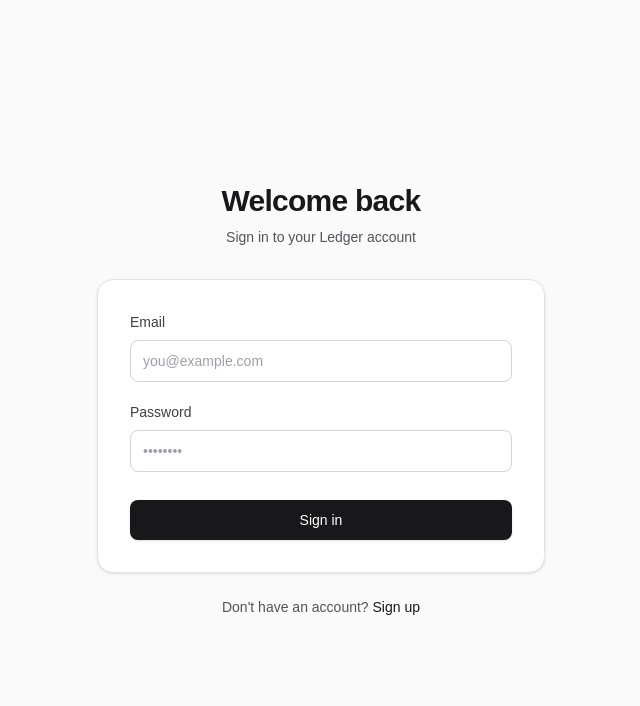
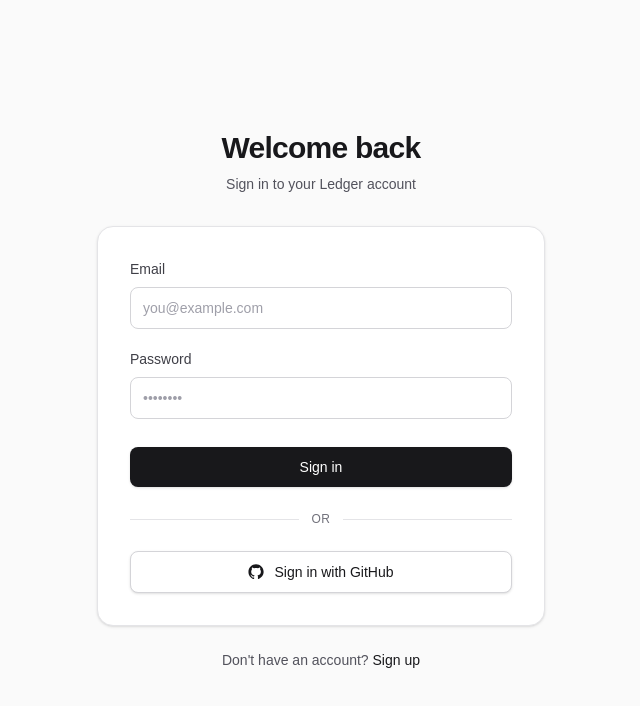
Before and after one commit to Enzo1745/ledger-finance-tracker, a Next.js app: page /login in a window 1280 px wide. Shown: the top 706 px of the page, without its empty margins (319-959 px from the left). Built offline with nearby package versions, Linux system fonts and the light colour scheme.

Commit message:
feat: add GitHub OAuth login

```diff
--- a/src/app/auth/confirm/route.ts
+++ b/src/app/auth/confirm/route.ts
@@ -3,6 +3,18 @@
 
 export async function GET(request: Request) {
   const { searchParams } = new URL(request.url);
+  // Case 1 : auth with GitHub
+  const code = searchParams.get("code");
+  if (code) {
+    const supabase = await createClient();
+    const { error } = await supabase.auth.exchangeCodeForSession(code);
+    if (!error)
+      return NextResponse.redirect(new URL("/dashboard", request.url));
+    return NextResponse.redirect(
+      new URL("/login?error=Could not confirm github", request.url),
+    );
+  }
+  // Case 2 : auth with mail
   const token_hash = searchParams.get("token_hash");
   const type = searchParams.get("type");
   if (token_hash && type) {
--- /dev/null
+++ b/src/app/auth/github/route.ts
@@ -0,0 +1,16 @@
+import { createClient } from "@/lib/supabase/server";
+import { NextResponse } from "next/server";
+
+export async function GET(request: Request) {
+  const supabase = await createClient();
+  const { data } = await supabase.auth.signInWithOAuth({
+    provider: "github",
+    options: {
+      redirectTo: `${new URL(request.url).origin}/auth/confirm`,
+    },
+  });
+  if (data.url) return NextResponse.redirect(data.url);
+  return NextResponse.redirect(
+    new URL("/login?error=OAuth failed", request.url),
+  );
+}
--- a/src/app/login/page.tsx
+++ b/src/app/login/page.tsx
@@ -82,6 +82,28 @@
               Sign in
             </button>
           </form>
+
+          <div className="my-6 flex items-center gap-3">
+            <div className="h-px flex-1 bg-zinc-200 dark:bg-zinc-800" />
+            <span className="text-xs font-medium uppercase tracking-wider text-zinc-500 dark:text-zinc-400">
+              or
+            </span>
+            <div className="h-px flex-1 bg-zinc-200 dark:bg-zinc-800" />
+          </div>
+
+          <a
+            href="/auth/github"
+            className="inline-flex w-full items-center justify-center gap-2.5 rounded-lg border border-zinc-300 bg-white px-4 py-2.5 text-sm font-medium text-zinc-900 shadow-sm transition-colors hover:bg-zinc-50 focus:outline-none focus:ring-2 focus:ring-zinc-900 focus:ring-offset-2 focus:ring-offset-white active:bg-zinc-100 dark:border-zinc-700 dark:bg-zinc-900 dark:text-zinc-100 dark:hover:bg-zinc-800 dark:focus:ring-zinc-100 dark:focus:ring-offset-zinc-900"
+          >
+            <svg
+              viewBox="0 0 24 24"
+              aria-hidden="true"
+              className="h-4 w-4 fill-current"
+            >
+              <path d="M12 .5C5.73.5.67 5.56.67 11.83c0 5.02 3.25 9.27 7.76 10.77.57.1.78-.25.78-.55 0-.27-.01-1-.02-1.96-3.16.69-3.83-1.52-3.83-1.52-.52-1.31-1.26-1.66-1.26-1.66-1.03-.7.08-.69.08-.69 1.14.08 1.74 1.17 1.74 1.17 1.01 1.74 2.66 1.24 3.31.95.1-.74.4-1.24.72-1.53-2.52-.29-5.17-1.26-5.17-5.6 0-1.24.44-2.25 1.17-3.04-.12-.29-.51-1.44.11-3 0 0 .96-.31 3.14 1.16.91-.25 1.89-.38 2.86-.38.97 0 1.95.13 2.86.38 2.18-1.47 3.14-1.16 3.14-1.16.62 1.56.23 2.71.11 3 .73.79 1.17 1.8 1.17 3.04 0 4.35-2.66 5.31-5.19 5.59.41.35.77 1.05.77 2.11 0 1.52-.01 2.75-.01 3.12 0 .3.21.66.79.55 4.51-1.5 7.75-5.75 7.75-10.77C23.33 5.56 18.27.5 12 .5Z" />
+            </svg>
+            Sign in with GitHub
+          </a>
         </div>
 
         <p className="mt-6 text-center text-sm text-zinc-600 dark:text-zinc-400">
```
